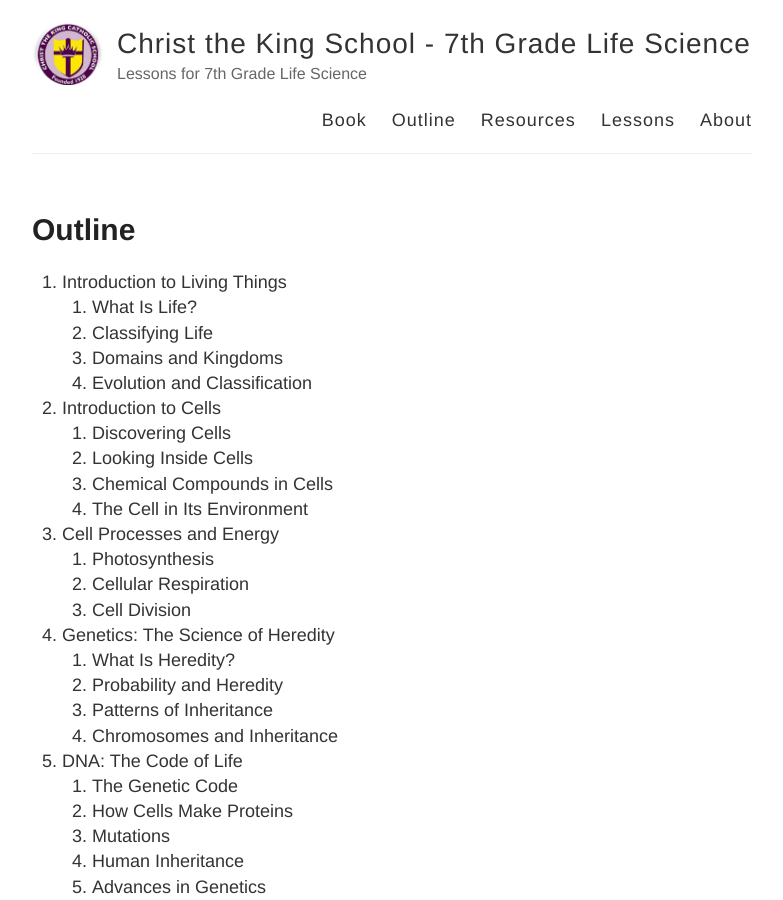
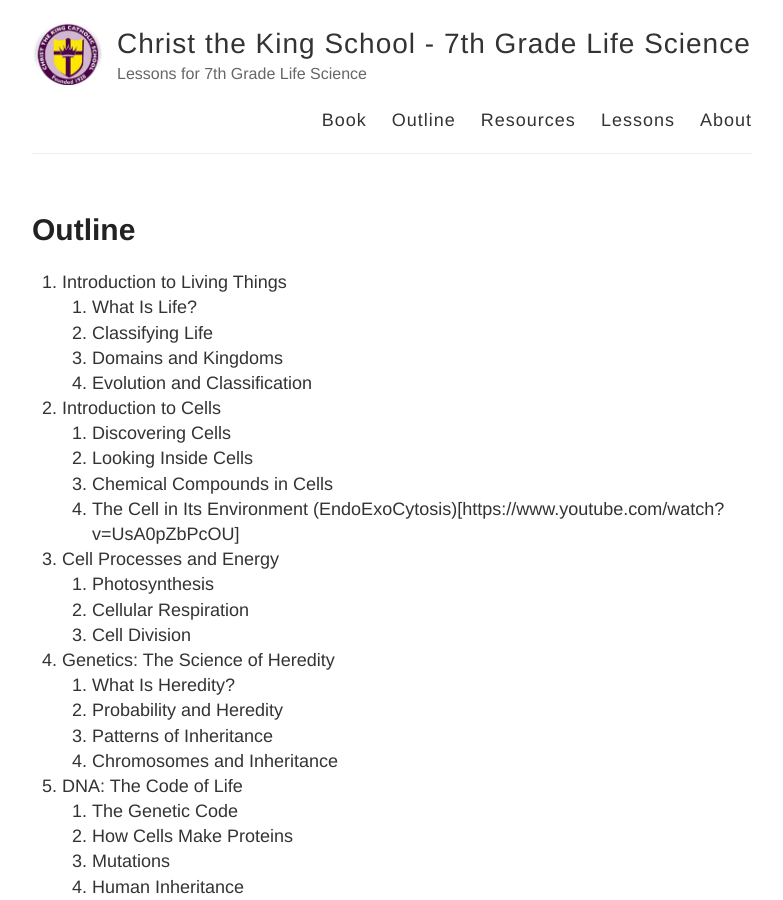
Before and after one commit to ctkstl/life-science, a Jekyll site: the page built from outline.md, in a window 1280 px wide and 900 px high. Shown: the whole window, without its empty margins (248-1031 px from the left). Built offline with Jekyll 4.4.1, drawn with Linux system fonts in a browser that asks for light colours.

Commit message:
exocytosis video

```diff
--- a/outline.md
+++ b/outline.md
@@ -14,6 +14,7 @@ permalink: /outline/
    2. Looking Inside Cells
    3. Chemical Compounds in Cells
    4. The Cell in Its Environment
+     (EndoExoCytosis)[https://www.youtube.com/watch?v=UsA0pZbPcOU]
 3. Cell Processes and Energy
    1. Photosynthesis
    2. Cellular Respiration
```
